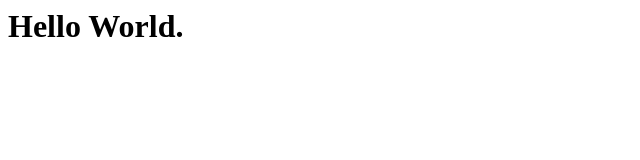
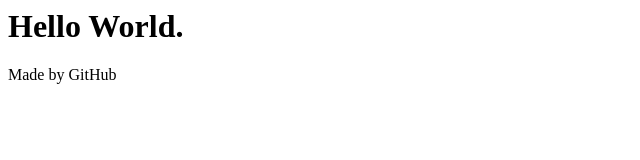
Before and after one commit to anagatastudio/anagatastudio.github.io, a plain HTML site: page index.html in a window 1280 px wide. Shown: the whole page, without its empty margins (0-640 px from the left). Drawn offline with Linux system fonts and the light colour scheme.

Commit message:
Update index.html

```diff
--- a/index.html
+++ b/index.html
@@ -4,5 +4,6 @@
     </head>
     <body>
         <h1>Hello World.</h1>
+        <p>Made by GitHub</p>
     </body>
 </html>
```
